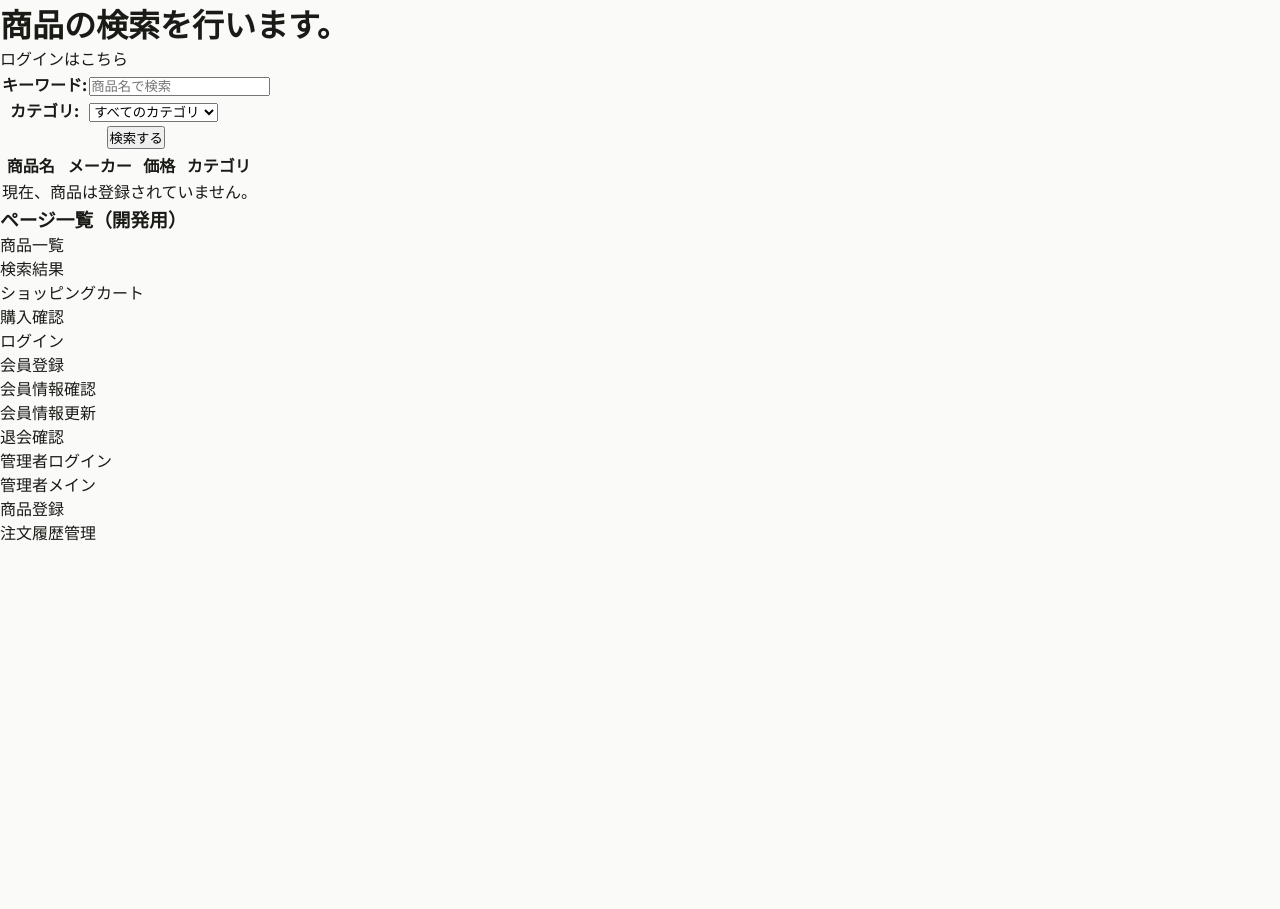
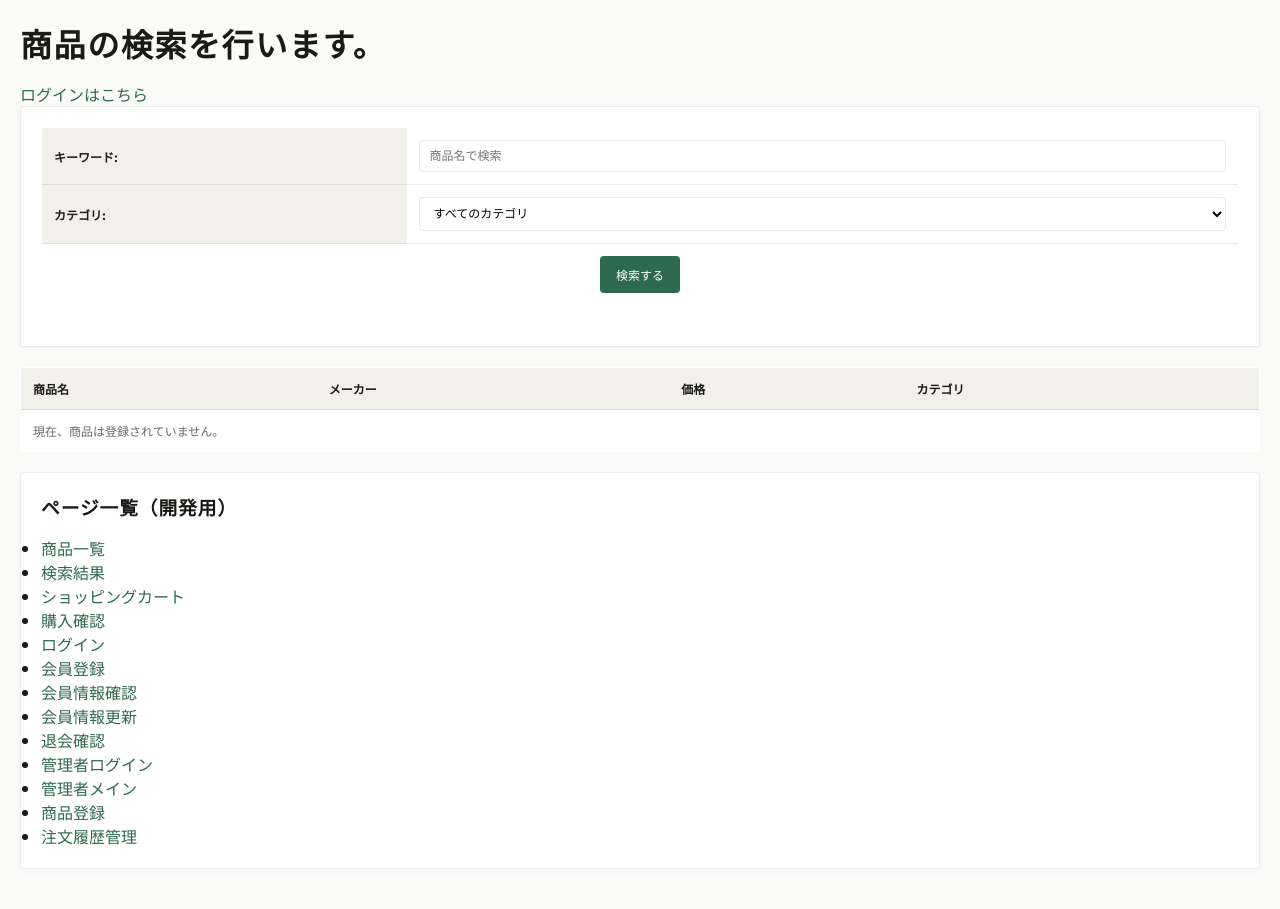
Before and after one commit to Yagoshi/sougou-enshu, a Django app: page / in a window 1280 px wide. Before the commit the page ends 541 px from the top, so only its background shows below. Run offline with Django 5.2, Linux system fonts and the light colour scheme; data that the repository does not hold is empty.

Commit message:
ボタンなどにさし色を追加

```diff
--- a/accounts/static/accounts/css/style.css
+++ b/accounts/static/accounts/css/style.css
@@ -704,3 +704,123 @@ a {
   color: var(--ac-mid);
   letter-spacing: 0.06em;
 }
+
+
+/* ============================================================
+   既存HTML対応（テーブル・フォーム向け）
+   ============================================================ */
+
+/* --- レイアウト調整 --- */
+body {
+  padding: 20px;
+  background: var(--bg);
+}
+
+/* 見出し */
+h1, h3 {
+  margin-bottom: 16px;
+  font-weight: 700;
+  letter-spacing: 0.05em;
+}
+
+/* カード化（既存の.cardを強化） */
+.card {
+  background: #ffffff;
+  border: 1px solid var(--border);
+  border-radius: var(--radius);
+  padding: 20px;
+  margin-bottom: 20px;
+  box-shadow: 0 2px 6px rgba(0,0,0,0.03);
+}
+
+/* --- テーブル（最重要） --- */
+table {
+  width: 100%;
+  border-collapse: collapse;
+  background: #ffffff;
+  border: 1px solid var(--border);
+  border-radius: var(--radius);
+  overflow: hidden;
+}
+
+/* 中央寄せクラス */
+.center {
+  margin: 0 auto 20px;
+}
+
+/* ヘッダー */
+th {
+  background: var(--bg2);
+  color: var(--text);
+  font-size: 12px;
+  text-align: left;
+  padding: 12px;
+  border-bottom: 1px solid var(--border);
+}
+
+/* セル */
+td {
+  font-size: 12px;
+  padding: 12px;
+  border-bottom: 1px solid var(--border);
+  color: var(--text2);
+}
+
+/* 行ホバーで差し色を出す */
+tr:hover td {
+  background: var(--ac-sub);
+}
+
+/* --- リンク --- */
+a {
+  color: var(--ac);
+  font-weight: 500;
+}
+
+a:hover {
+  opacity: 0.7;
+}
+
+/* --- フォーム --- */
+input[type="text"],
+select {
+  width: 100%;
+  padding: 8px 10px;
+  border-radius: var(--radius);
+  border: 1px solid var(--border);
+  font-size: 12px;
+  background: #fff;
+}
+
+/* フォーカス時に緑にする */
+input:focus,
+select:focus {
+  outline: none;
+  border-color: var(--ac);
+}
+
+/* --- ボタン（差し色適用） --- */
+button {
+  background: var(--ac);
+  color: var(--ac-text);
+  border: none;
+  padding: 10px 16px;
+  border-radius: var(--radius);
+  font-size: 12px;
+  cursor: pointer;
+  transition: opacity 0.15s;
+}
+
+button:hover {
+  opacity: 0.85;
+}
+
+/* --- メッセージ（ログイン表示など） --- */
+.text-success {
+  background: var(--ac-sub);
+  color: var(--ac-sub-text);
+  padding: 10px;
+  border-radius: var(--radius);
+  font-size: 12px;
+  margin-bottom: 16px;
+}
```
